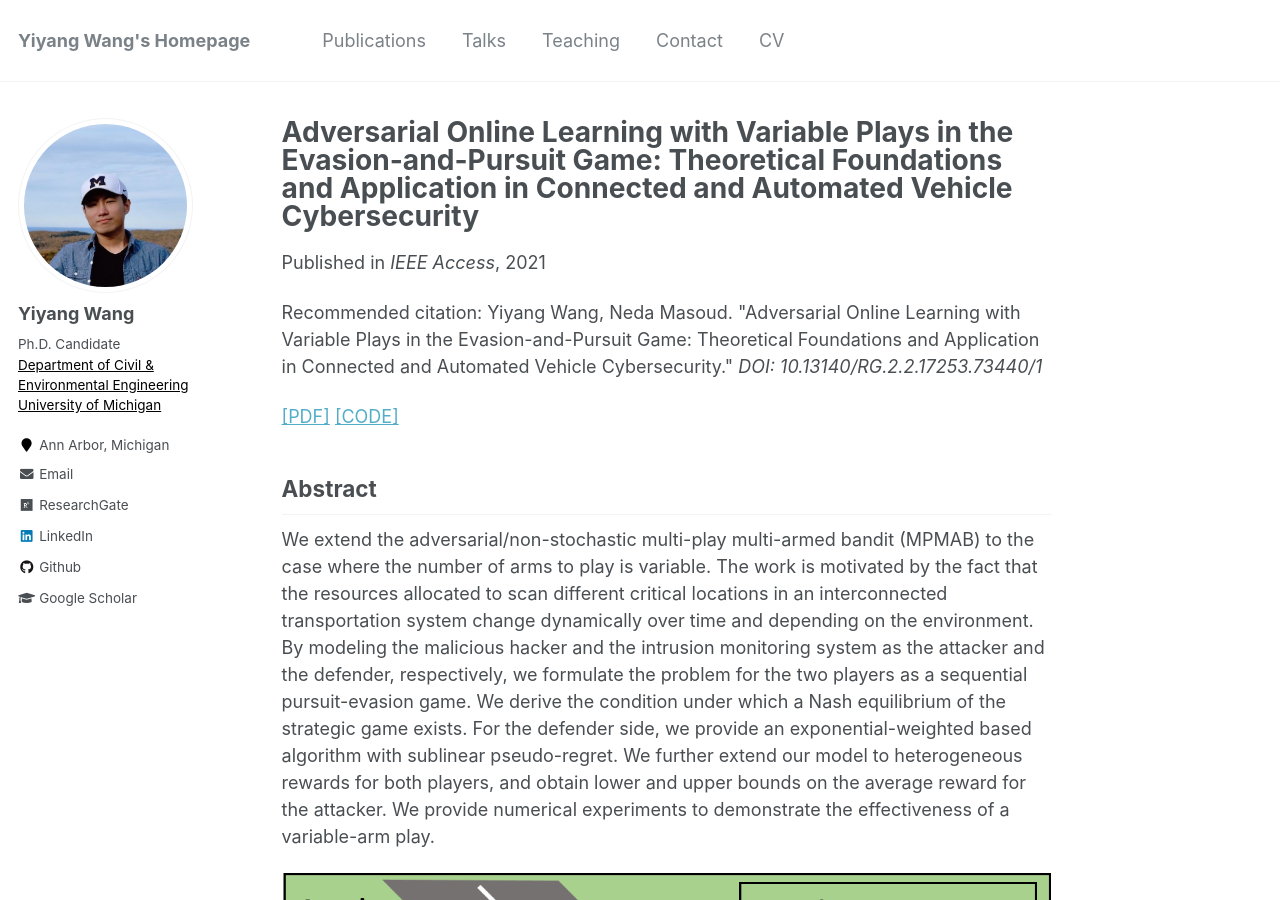
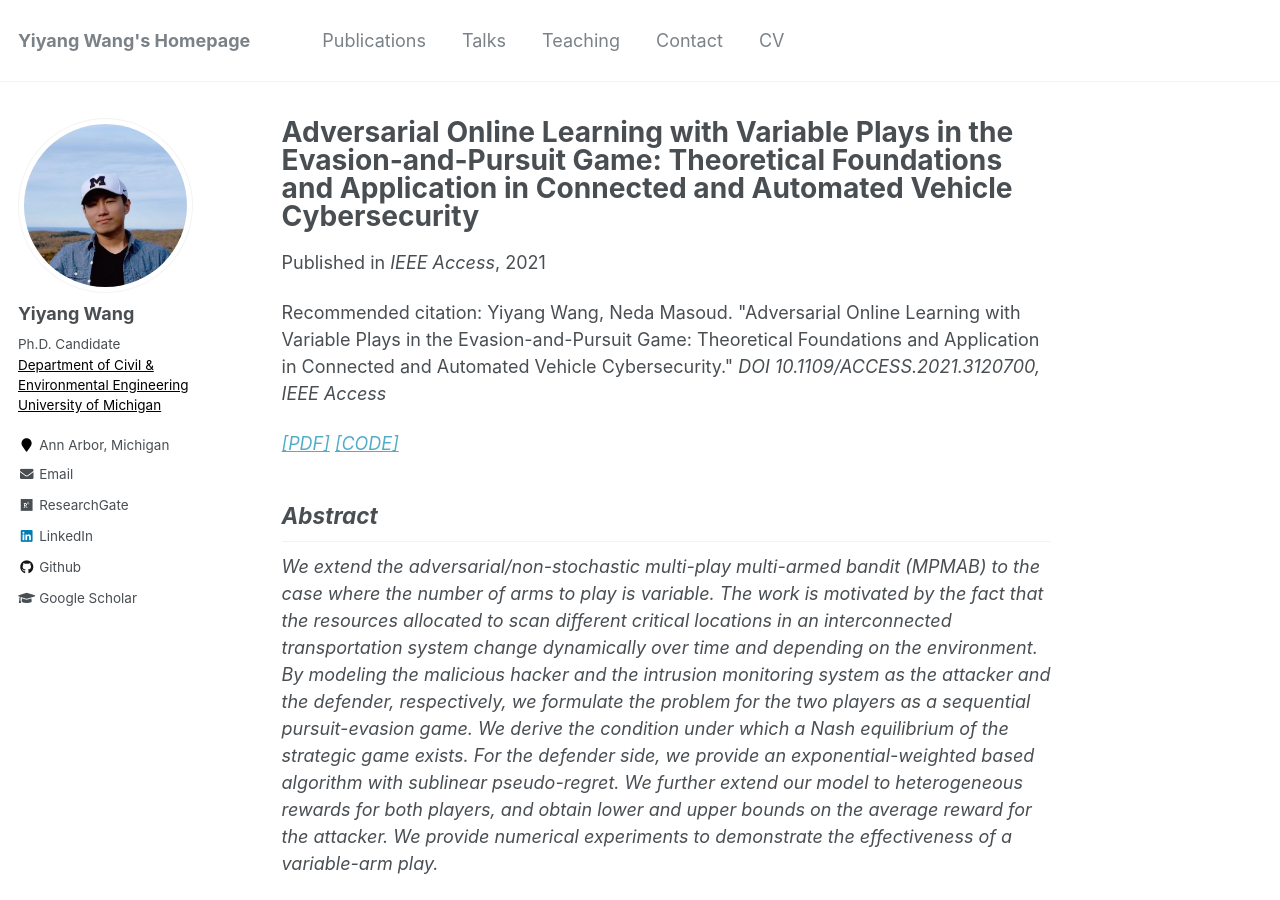
Before and after one commit to yiyangwan/yiyangwan.github.io, a Jekyll site: the page built from _publications/BANDIT.md, in a window 1280 px wide and 900 px high. Built offline with Jekyll 4.4.1, drawn with Linux system fonts in a browser that asks for light colours.

Commit message:
Update BANDIT.md

```diff
--- a/_publications/BANDIT.md
+++ b/_publications/BANDIT.md
@@ -7,7 +7,8 @@ permalink: /publications/BANDIT
 date: 2021-10-12
 venue: 'IEEE Access'
 # paperurl: 'https://ieeexplore.ieee.org/document/8684317'
-citation: 'Yiyang Wang, Neda Masoud. &quot;Adversarial Online Learning with Variable Plays in the Evasion-and-Pursuit Game: Theoretical Foundations and Application in Connected and Automated Vehicle Cybersecurity.&quot; <i>DOI: 10.13140/RG.2.2.17253.73440/1</i>'
+citation: 'Yiyang Wang, Neda Masoud. &quot;Adversarial Online Learning with Variable Plays in the Evasion-and-Pursuit Game: Theoretical Foundations and Application in Connected and Automated Vehicle Cybersecurity.&quot; <i> DOI
+10.1109/ACCESS.2021.3120700, IEEE Access'
 ---
 
 [[PDF]](https://www.researchgate.net/publication/345699783_Adversarial_Online_Learning_with_Variable_Plays_in_the_Pursuit-Evasion_Game_Theoretical_Foundations_and_Application_in_Connected_and_Automated_Vehicle_Cybersecurity)
```
